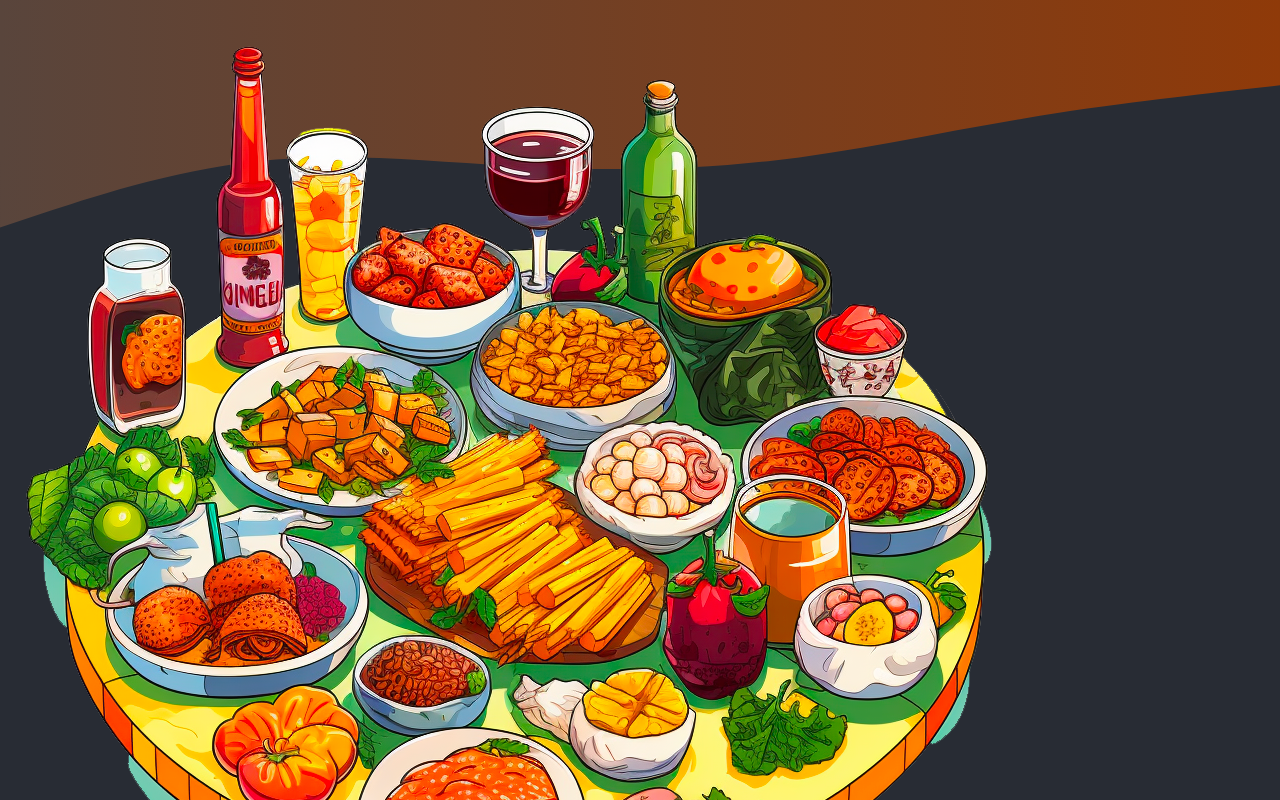
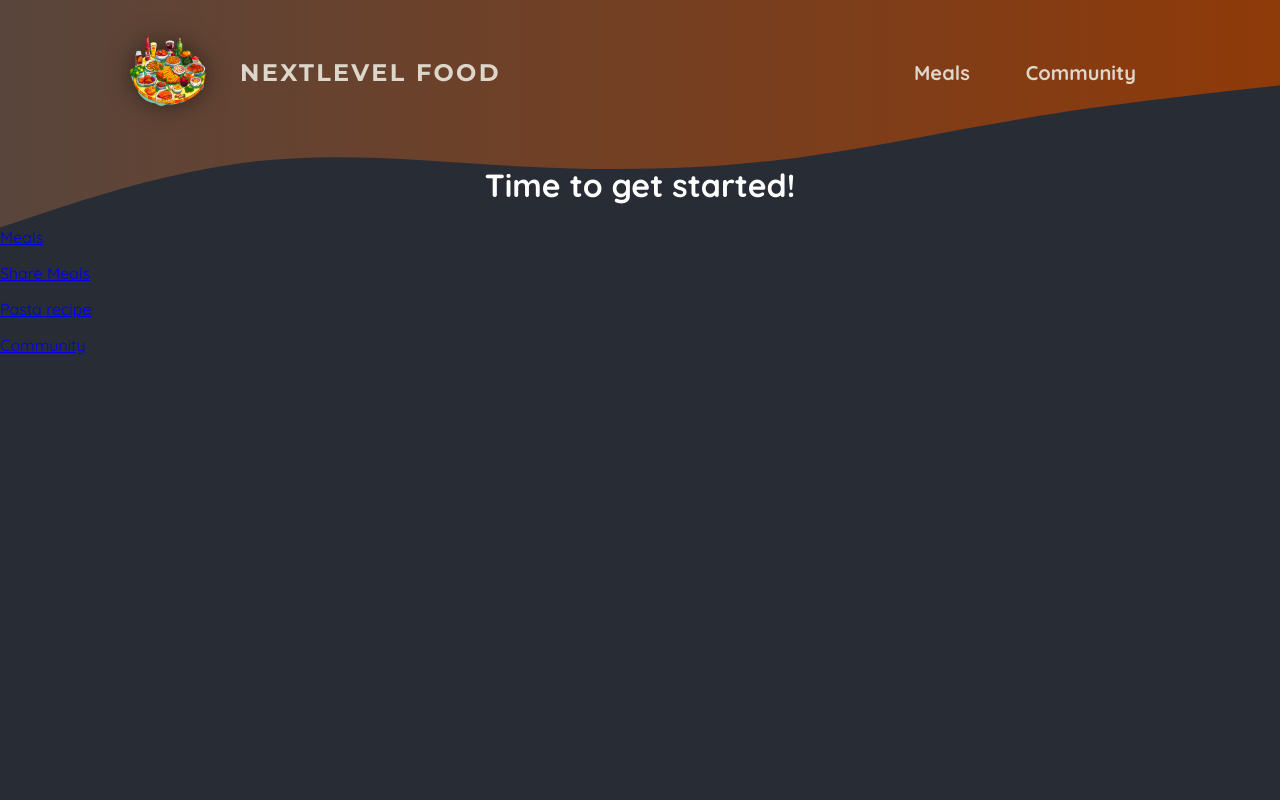
Before and after one commit to guiizis/nextJS, a Next.js app in the folder 05-onwards-foodies-starting-project/: page / in a window 1280 px wide. Shown: the top 800 px of the page. Built offline with nearby package versions, Linux system fonts and the light colour scheme.

Commit message:
adding css to mainHeader

```diff
--- a/05-onwards-foodies-starting-project/app/components/mainHeader.js
+++ b/05-onwards-foodies-starting-project/app/components/mainHeader.js
@@ -1,14 +1,15 @@
 import Link from "next/link";
 import logoImg from "../../assets/logo.png";
+import classes from './mainHeader.module.css';
 
 export default function MainHeader() {
   return (
-    <header>
-      <Link href="/">
+    <header className={classes.header}>
+      <Link href="/" className={classes.logo}>
         <img src={logoImg.src} alt="food img" />
         NextLevel Food
       </Link>
-      <nav>
+      <nav className={classes.nav}>
         <ul>
           <li> <Link href="/meals">Meals</Link></li>
           <li> <Link href="/community">Community</Link></li>
--- /dev/null
+++ b/05-onwards-foodies-starting-project/app/components/mainHeader.module.css
@@ -0,0 +1,67 @@
+.header {
+  display: flex;
+  justify-content: space-between;
+  align-items: center;
+  padding: 2rem 1rem;
+}
+
+@media (min-width: 768px) {
+  .header {
+    padding: 2rem 10%;
+  }
+}
+
+.nav ul {
+  list-style: none;
+  margin: 0;
+  padding: 0;
+  display: flex;
+  gap: 1.5rem;
+  /* font-family: 'Montserrat', sans-serif; */
+  font-size: 1.25rem;
+}
+
+.nav a {
+  text-decoration: none;
+  color: #ddd6cb;
+  font-weight: bold;
+  padding: 0.5rem 1rem;
+  border-radius: 0.5rem;
+}
+
+.nav a:hover,
+.nav a:active {
+  background: linear-gradient(90deg, #ff8a05, #f9b331);
+  background-clip: text;
+  -webkit-background-clip: text;
+  -webkit-text-fill-color: transparent;
+  text-shadow: 0 0 18px rgba(248, 190, 42, 0.8);
+}
+
+.active {
+  background: linear-gradient(90deg, #ff8a05, #f9b331);
+  background-clip: text;
+  -webkit-background-clip: text;
+  -webkit-text-fill-color: transparent;
+}
+
+.logo {
+  display: flex;
+  align-items: center;
+  justify-content: center;
+  gap: 2rem;
+  text-decoration: none;
+  color: #ddd6cb;
+  font-weight: bold;
+  font-family: 'Montserrat', sans-serif;
+  letter-spacing: 0.15rem;
+  text-transform: uppercase;
+  font-size: 1.5rem;
+}
+
+.logo img {
+  width: 5rem;
+  height: 5rem;
+  object-fit: contain;
+  filter: drop-shadow(0 0 0.75rem rgba(0, 0, 0, 0.5));
+}
```
